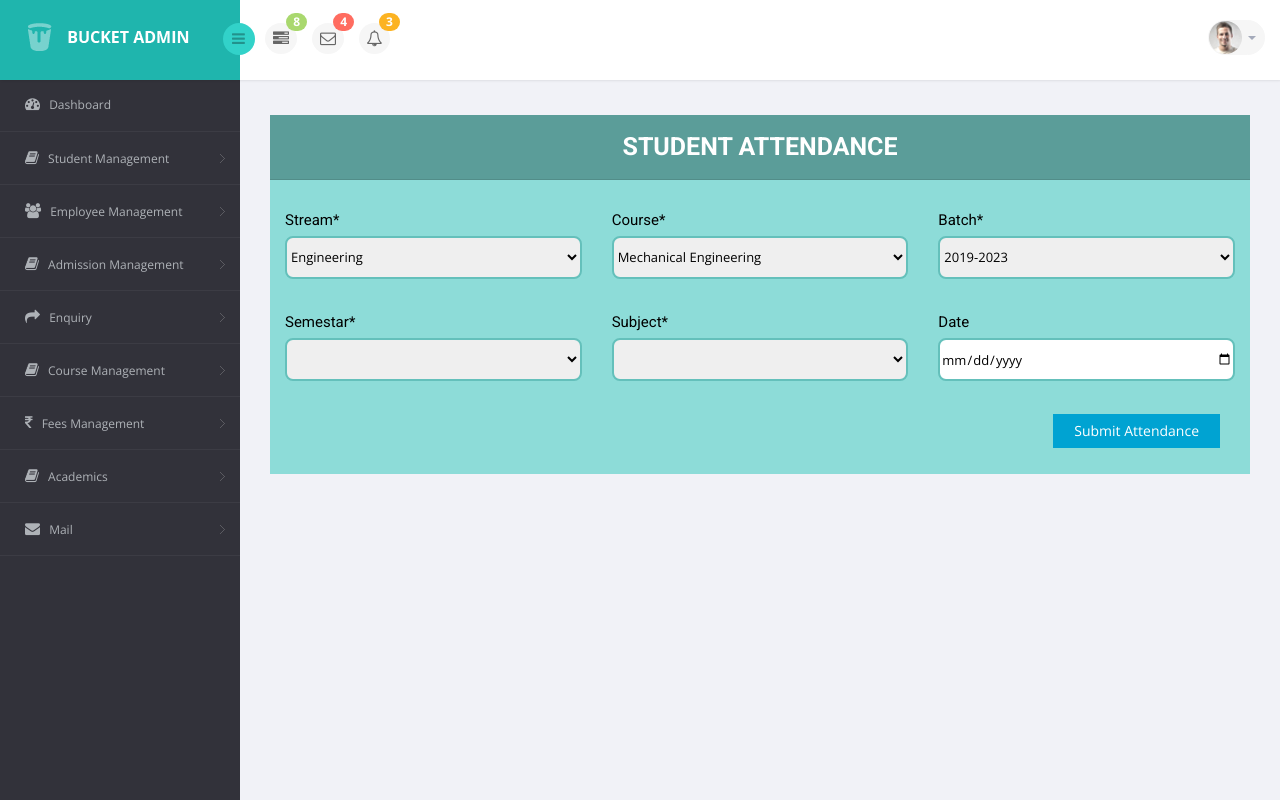
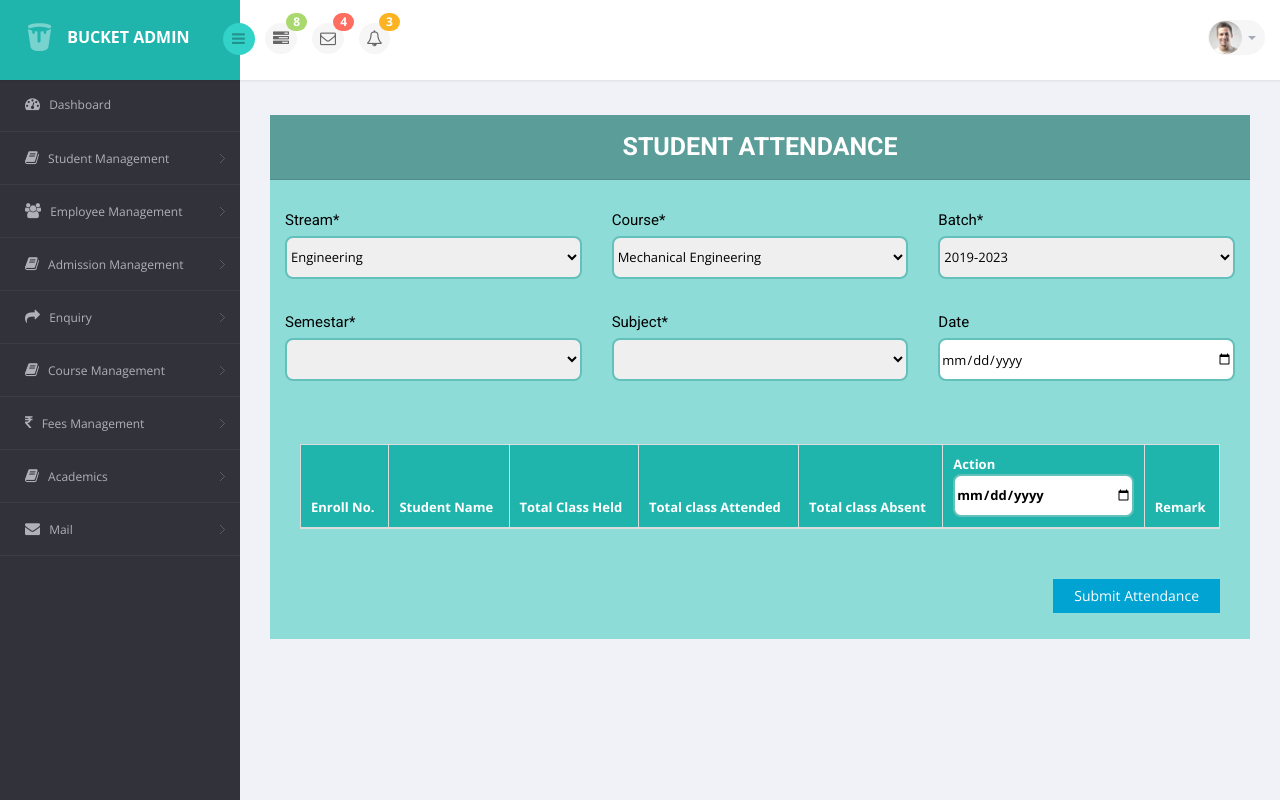
Before and after one commit to kumarsandeep2166/UniversalErpDigitalEducation, a Django app: page /attendance/ in a window 1280 px wide. Run offline with Django 3.2, Linux system fonts and the light colour scheme; lists and menus that the app fills with data are empty; some libraries are stand-ins or nearby versions.

Commit message:
add attendance data in html from ajax

```diff
--- a/academics/templates/academics/attendance_student.html
+++ b/academics/templates/academics/attendance_student.html
@@ -36,7 +36,24 @@
                 </div>
 
                 <div class="row" id="attendance">
+                    <div class="panel-body" style="overflow-x:auto;">
+                        <table class="table table-bordered table-striped table-condensed" id="table_id">
+                            <thead>
+                                <tr class="hdclr">
+                                    <th>Enroll No.</th>
+                                    <th>Student Name</th>
+                                    <th>Total Class Held</th>
+                                    <th>Total class Attended</th>
+                                    <th>Total class Absent</th>
+                                    <th>Action <input type="date" id="date"> </th>
+                                    <th>Remark</th>
+                                </tr>
+                            </thead>
+                            <tbody id="attendance_tbody">
 
+                            </tbody>
+                        </table>
+                    </div>
                 </div>
 
             </div>
@@ -105,17 +122,30 @@
         });
     });
     $("#id_subject").change(function(){
-        console.log("Hello");
         var url=$("#attendancePlan").attr("data-attendance-url");
         var subject_id =$(this).val();
-        console.log(subject_id)
         $.ajax({
             url:url,
             data:{
                 'subject_id': subject_id,
             },
             success:function(data){
-                $("#attendance").html(data);
+                var tableString = "";
+                if(data.attendance_list.length === 0) {
+                    tableString += "<tr><td></td><td></td><td></td><td>No daa available.</td><td></td><td></td><td></td></tr>";
+                }
+                else {
+                    for(var i in data.first_fee_list){
+                        tableString += "<tr><td>" + data.attendance_list[i].enr_no + "</td>";
+                        tableString += "<td>" + data.attendance_list[i].name + "</td>";
+                        tableString += "<td>" + data.attendance_list[i].total_class + "</td>";
+                        tableString += "<td>" + data.attendance_list[i].class_present + "</td>";
+                        tableString += "<td>" + data.attendance_list[i].class_absent + "</td>";
+                        tableString += "<td><select name=\"attendance\" id=\"attendane_type" + i + "\"><option value=\"A\">A</option><option value=\"P\">P</option><option value=\"L\">L</option></select></td>";
+                        tableString += "<td><input type=\"text\" name=\"remark\" id=\"remark" + i + "\"></td></tr>";
+                    }
+                }
+                $("#attendance_tbody").html(tableString);
             }
         });
     });
```
